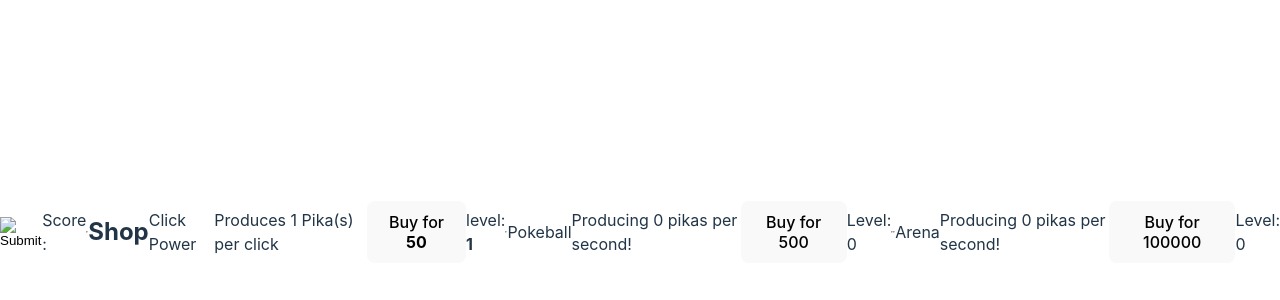
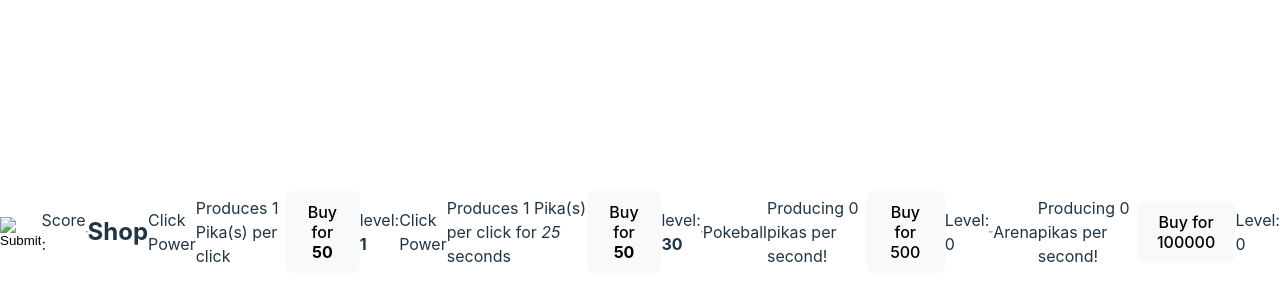
Before and after one commit to ahmedymh/Javascript, a website built with Vite: page index.html in a window 1280 px wide. Shown: the part 168-468 px from the top of the page. Built offline with nearby package versions, Linux system fonts and the light colour scheme; files whose address does not match are found by name.

Commit message:
code lisibility

```diff
--- a/index.html
+++ b/index.html
@@ -16,6 +16,11 @@
 <p>Produces <span id="autoclick-multiple">1</span> Pika(s) per click</p>
 <button id="buy-click">Buy for <strong id="autoclick-price">50</strong></button>
 <p>level: <strong id="autoclick-level">1</strong></p>
+
+<p>Click Power</p>
+<p>Produces <span id="autoclick-multiple">1</span> Pika(s) per click for <em id="timer">25</em> seconds</p>
+<button id="buy-click2">Buy for <strong id="autoclick-price2">50</strong></button>
+<p>level: <strong id="timer-duration">30</strong></p>
   <hr>
   <p>Pokeball</p>
   <p>Producing <span id="pika-multiple">0</span> pikas per second!</p>
```
